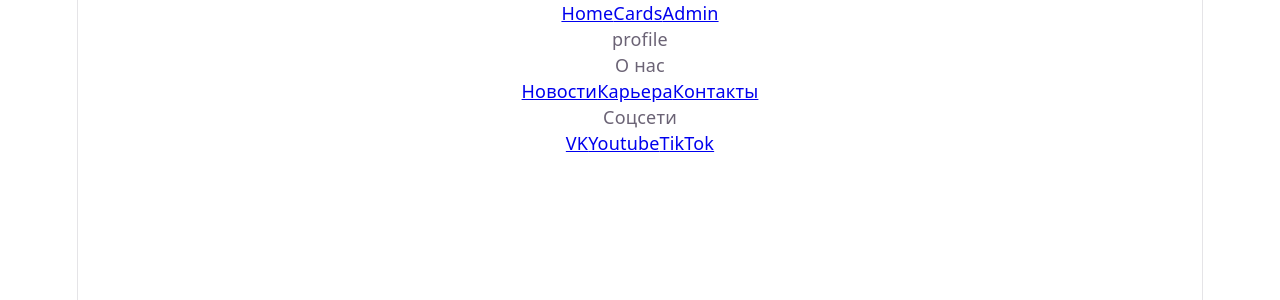
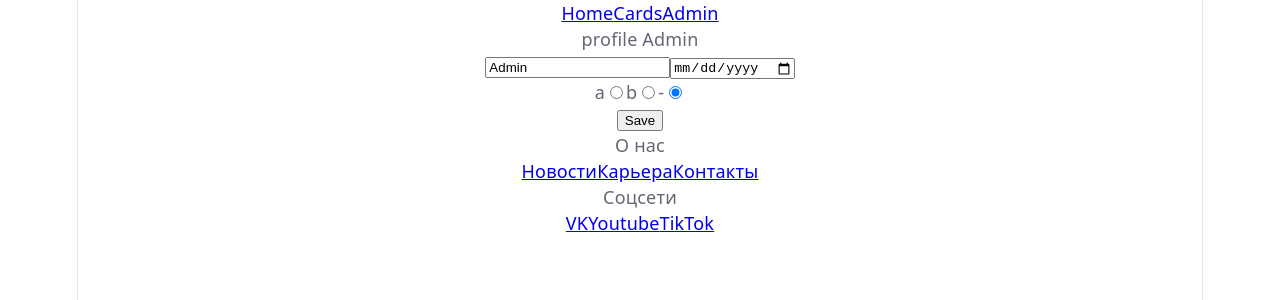
Before and after one commit to pavpka/test-english-cards, a React (Vite) app: page /profile in a window 1280 px wide. Shown: the top 300 px of the page. Built offline with nearby package versions, Linux system fonts and the light colour scheme; sample sign-in values are in the browser's storage.

Commit message:
added fields to profile

```diff
--- a/src/components/Card.tsx
+++ b/src/components/Card.tsx
@@ -8,18 +8,17 @@ export default function Card({card} : {card : CardsState}) {
     const handleClick = (id: number) => {
         console.log(id);
         dispatch(pick({id: id}));
-        setPicked(true);
+        setPicked((prev) => !prev);
     }
 
     return (
-        <div style={{border: '1px solid white'}} onClick={() => handleClick(card.id)}>
-            {isPicked ? (<div>picked</div>) : ( <>
+        <div style={{border: '1px solid white'}}>
+            {isPicked ? (<div>translation: {card.translation}</div>) : ( <>
                 <div>word: {card.word}</div>
                 <div>{card.pathOfSpeech}</div>
-                <div>exaple: {card.example}</div>
-                <div>translation: {card.translation}</div>
+                <div>example: {card.example}</div>
                 </>)}
-
+            <button onClick={() => handleClick(card.id)}>{isPicked ? "GET BACK" : "LEARN MORE"}</button>
         </div>
     )
 }
--- a/src/components/Header.tsx
+++ b/src/components/Header.tsx
@@ -7,10 +7,6 @@ import HomePage from "../pages/HomePage";
 import PublicRoute from "./PublicRoute";
 
 export default function Header({isAuthenticated, username} : any) {
-
-    console.log('name: ', username);
-
-
     return (
         <>
         <nav>
--- a/src/pages/LoginPage.tsx
+++ b/src/pages/LoginPage.tsx
@@ -3,6 +3,7 @@ import { useNavigate } from "react-router-dom";
 import { authUser } from "../api/authApi";
 import { useAppDispatch, useAppSelector } from "../store/hooks";
 import { login } from "../store/authSlice";
+import { setName } from "../store/userSlice";
 
 export default function LoginPage() {
   const navigate = useNavigate();
@@ -24,6 +25,7 @@ export default function LoginPage() {
       .then((resp) => {
         if (resp.isAllowed) {
           dispatch(login({token: resp.token, username: resp.user}));
+		  dispatch(setName({name: resp.user}))
           navigate("/");
         } else {
 			setCorrect(false);
--- a/src/pages/ProfilePage.tsx
+++ b/src/pages/ProfilePage.tsx
@@ -1,8 +1,38 @@
+import { useAppDispatch, useAppSelector } from "../store/hooks";
+import { setDate, setGender, setName } from "../store/userSlice";
+
 export default function ProfilePage() {
+    //const [userName, setUserName] = useState(useAppSelector((state) => state.user).name)
+    const { name } = useAppSelector((state) => state.user);
+    const dispatch = useAppDispatch();
+
+    const handleSubmit = (e: React.SubmitEvent<HTMLFormElement>) => {
+        e.preventDefault();
+        if(e.currentTarget.username.value.trim())
+            dispatch(setName({name: e.currentTarget.username.value}));
+        if (e.currentTarget.date.value)
+            dispatch(setDate({date: e.currentTarget.date.value}));
+        if (e.currentTarget.gender)
+            dispatch(setGender({gender: e.currentTarget.gender.value}))
+
+    }
 
     return (
       <>
-      <div>profile</div>
+      <div>profile {name}</div>
+      <form onSubmit={handleSubmit}>
+        <input name="username" type="text" defaultValue={name}/>
+        <input name="date" type="date"/>
+        <div role="radiogroup">
+            <label htmlFor="gOpt1">a</label>
+            <input type="radio" id="gOpt1" name="gender" value="W"/>
+            <label htmlFor="gOpt2">b</label>
+            <input type="radio" id="gOpt2" name="gender" value="M"/>
+            <label htmlFor="gOpt3">-</label>
+            <input type="radio" id="gOpt3" name="gender" value="null" defaultChecked/>
+        </div>
+        <button type="submit">Save</button>
+      </form>
        </>
     )
   }
--- a/src/store/cardsSlice.ts
+++ b/src/store/cardsSlice.ts
@@ -16,7 +16,7 @@ const CardsSlice = createSlice({
         },
         pick: (state, action) => {
             const card = state.find(item => item.id === action.payload.id)
-            if (card) card.picked = true;
+            if (card) card.picked = !card.picked;
         }
     }
 })
--- a/src/store/store.ts
+++ b/src/store/store.ts
@@ -2,6 +2,7 @@ import { configureStore, createSlice } from '@reduxjs/toolkit'
 import { baseApi } from '../api/baseApi'
 import authReducer from './authSlice'
 import cardsReducer from './cardsSlice'
+import userReducer from './userSlice'
 
 const appSlice = createSlice({
   name: 'app',
@@ -12,6 +13,7 @@ const appSlice = createSlice({
 export const store = configureStore({
   reducer: {
     auth: authReducer,
+    user: userReducer,
     cards: cardsReducer,
     app: appSlice.reducer,
     [baseApi.reducerPath]: baseApi.reducer,
--- /dev/null
+++ b/src/store/userSlice.ts
@@ -0,0 +1,34 @@
+import { createSlice } from '@reduxjs/toolkit'
+
+type User = {
+    name: string,
+    dateOfBirth: string | null,
+    gender: 'W' | 'M'| null
+}
+
+const initialState: User = {
+    name: 'Admin',
+    dateOfBirth: null,
+    gender: null
+}
+
+const UserSlice = createSlice({
+    name: 'user',
+    initialState,
+    reducers: {
+        setName: (state, action) => {
+            state.name = action.payload.name;
+        },
+        setDate: (state, action) => {
+            const date = new Date(action.payload.date)
+            state.dateOfBirth = date.toDateString();
+
+        },
+        setGender: (state, action) => {
+            state.gender = action.payload.gender;
+        }
+    }
+})
+
+export const { setName, setDate, setGender } = UserSlice.actions
+export default UserSlice.reducer
```
